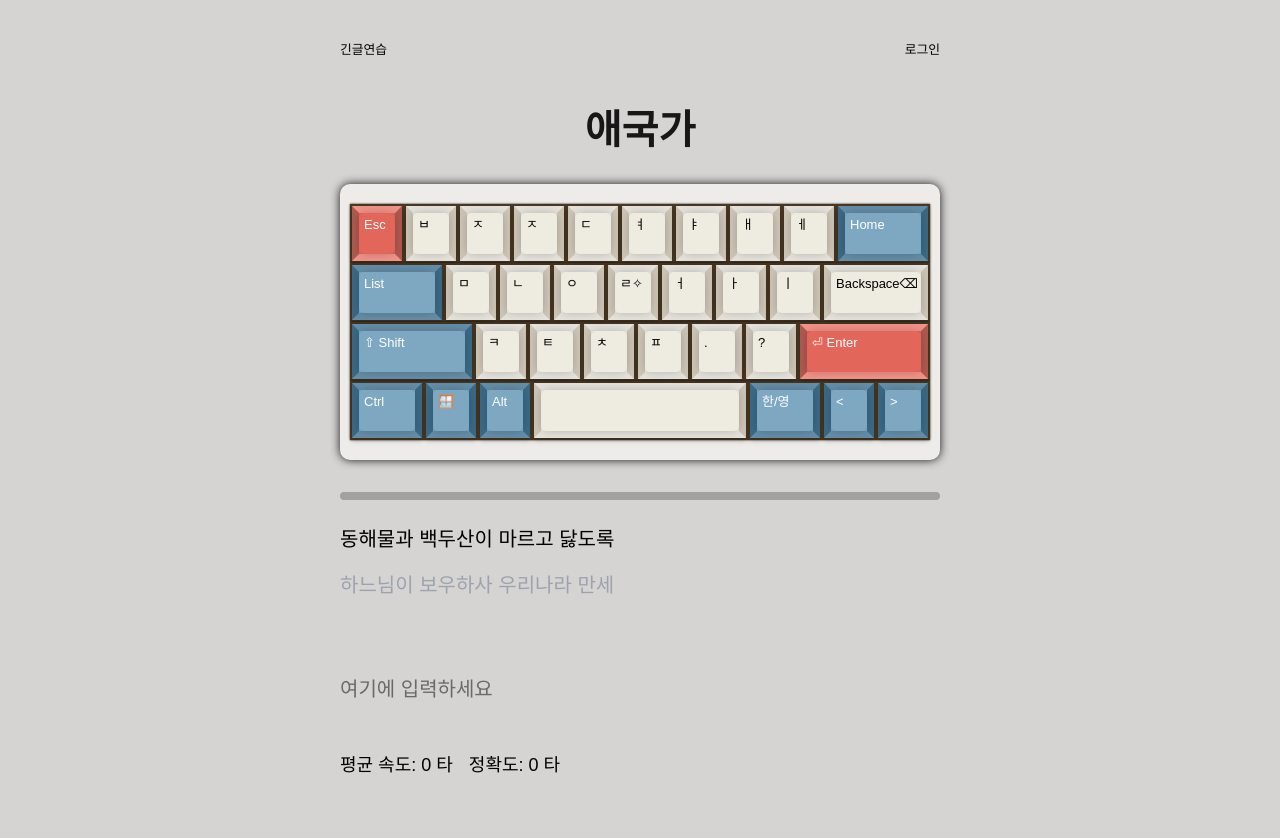
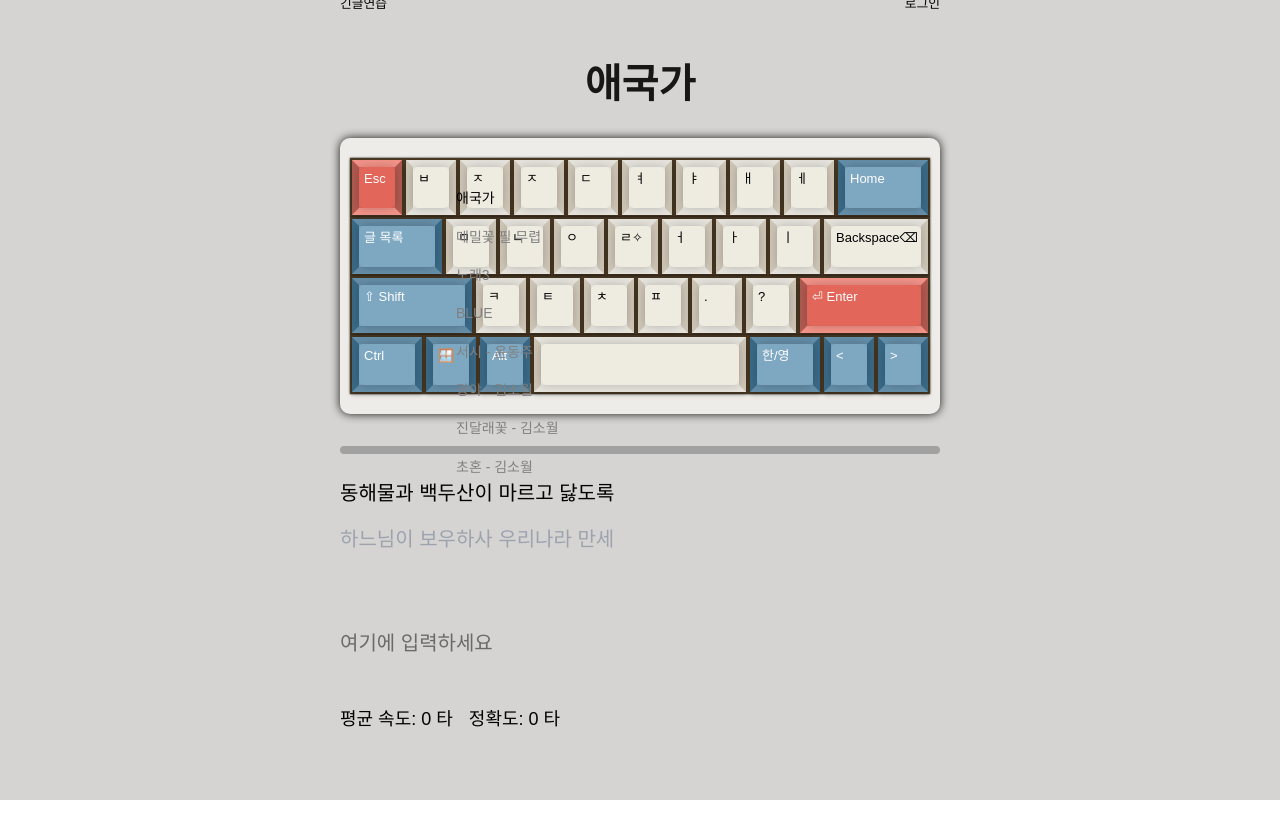
Before and after one commit to yuunha/TypingGame, a Next.js app in the folder typing_game_fe/: page /long in a window 1280 px wide. Shown: the top 838 px of the page. After the commit the page ends 800 px from the top, so only its background shows below. Built offline with nearby package versions, Linux system fonts and the light colour scheme.

Commit message:
✨[FE] feat: 사이드바 개선
- 사이드바 레이아웃 및 스크롤 문제 해결
- 사이드바 토글 변경

```diff
--- a/typing_game_fe/src/app/(typing)/long/page.tsx
+++ b/typing_game_fe/src/app/(typing)/long/page.tsx
@@ -17,18 +17,31 @@ const TypingPage: React.FC = () => {
     setUploadedFiles((prev) => [...prev, file]);
   };
 
+  const [isSidebarOpen, setIsSidebarOpen] = useState(true);
+  const toggleSidebar = () => setIsSidebarOpen(prev => !prev);
+
   return (
     <>
       <Box>
-        {/* <Sidebar
+      {isSidebarOpen && (
+        <SidebarWrapper>
+          <Sidebar
             lyricsList={lyricsList}
             uploadedFiles={uploadedFiles}
             selectedSong={selectedSong}
             onSelectSong={setSelectedSong}
             onUploadFile={handleUploadFile}
-          /> */}
-        <MainContent header="긴글연습" selectedSong={selectedSong} />
-      </Box>
+          />
+        </SidebarWrapper>
+      )}
+      <div>
+        <MainContent
+          header="긴글연습"
+          selectedSong={selectedSong}
+          onToggleSidebar={toggleSidebar}
+        />
+      </div>
+    </Box>
     </>
   );
 }
@@ -36,8 +49,17 @@ export default TypingPage;
 
 
 const Box = styled.div`
+  position: relative;
   display: flex;
-  flex-direction: column;
   justify-content: center;
   align-items: center;
+  height: 100vh;
+  width: 100vw;
+  overflow: hidden;
 `;
+
+const SidebarWrapper = styled.div`
+  position: absolute;
+  left: 0;
+  top: 0;
+`;
--- a/typing_game_fe/src/app/(typing)/short/page.tsx
+++ b/typing_game_fe/src/app/(typing)/short/page.tsx
@@ -1,43 +1,43 @@
-"use client";
-import React, { useState } from "react";
-import { buckwheatFlower } from "../../../data/buckwheatFlower"; // 여러 가사 목록 데이터
-import Sidebar from "../../_components/SideBar"
-import MainContent from "../../_components/MainContent"
+// "use client";
+// import React, { useState } from "react";
+// import { buckwheatFlower } from "../../../data/buckwheatFlower"; // 여러 가사 목록 데이터
+// import Sidebar from "../../_components/SideBar"
+// import MainContent from "../../_components/MainContent"
 
-import styled from "styled-components";
+// import styled from "styled-components";
 
-const TypingPage: React.FC = () => {
-  const [selectedSong, setSelectedSong] = useState(buckwheatFlower[0]);
-  const [uploadedFiles, setUploadedFiles] = useState<
-    { title: string; lyrics: string[] }[]
-  >([]);
+// const TypingPage: React.FC = () => {
+//   const [selectedSong, setSelectedSong] = useState(buckwheatFlower[0]);
+//   const [uploadedFiles, setUploadedFiles] = useState<
+//     { title: string; lyrics: string[] }[]
+//   >([]);
 
-  const handleUploadFile = (file: { title: string; lyrics: string[] }) => {
-    setUploadedFiles((prev) => [...prev, file]);
-  };
+//   const handleUploadFile = (file: { title: string; lyrics: string[] }) => {
+//     setUploadedFiles((prev) => [...prev, file]);
+//   };
 
-  return (
-    <>
-      <Box>
-        {/* <Sidebar
-            lyricsList={buckwheatFlower}
-            uploadedFiles={uploadedFiles}
-            selectedSong={selectedSong}
-            onSelectSong={setSelectedSong}
-            onUploadFile={handleUploadFile}
-          /> */}
-        <MainContent header="짧은 글 연습" selectedSong={selectedSong} />
-      </Box>
-    </>
-  );
-}
-export default TypingPage;
+//   return (
+//     <>
+//       <Box>
+//         {/* <Sidebar
+//             lyricsList={buckwheatFlower}
+//             uploadedFiles={uploadedFiles}
+//             selectedSong={selectedSong}
+//             onSelectSong={setSelectedSong}
+//             onUploadFile={handleUploadFile}
+//           /> */}
+//         <MainContent header="짧은 글 연습" selectedSong={selectedSong} />
+//       </Box>
+//     </>
+//   );
+// }
+// export default TypingPage;
 
 
 
-const Box = styled.div`
-  display: flex;
-  flex-direction: column;
-  justify-content: center;
-  align-items: center;
-`;
+// const Box = styled.div`
+//   display: flex;
+//   flex-direction: column;
+//   justify-content: center;
+//   align-items: center;
+// `;
--- a/typing_game_fe/src/app/(typing)/word/page.tsx
+++ b/typing_game_fe/src/app/(typing)/word/page.tsx
@@ -1,44 +1,44 @@
-"use client";
-import React, { useState } from "react";
-import { wordList } from "../../../data/word"; // 여러 가사 목록 데이터
-import Sidebar from "../../_components/SideBar"
-import MainContent from "../../_components/MainContent"
+// "use client";
+// import React, { useState } from "react";
+// import { wordList } from "../../../data/word"; // 여러 가사 목록 데이터
+// import Sidebar from "../../_components/SideBar"
+// import MainContent from "../../_components/MainContent"
 
-import styled from "styled-components";
+// import styled from "styled-components";
 
-const TypingPage: React.FC = () => {
-  const [selectedSong, setSelectedSong] = useState(wordList[0]);
-  const [uploadedFiles, setUploadedFiles] = useState<
-    { title: string; lyrics: string[] }[]
-  >([]);
+// const TypingPage: React.FC = () => {
+//   const [selectedSong, setSelectedSong] = useState(wordList[0]);
+//   const [uploadedFiles, setUploadedFiles] = useState<
+//     { title: string; lyrics: string[] }[]
+//   >([]);
 
-  const handleUploadFile = (file: { title: string; lyrics: string[] }) => {
-    setUploadedFiles((prev) => [...prev, file]);
-  };
+//   const handleUploadFile = (file: { title: string; lyrics: string[] }) => {
+//     setUploadedFiles((prev) => [...prev, file]);
+//   };
 
-  return (
-    <>
-      <Box>
-        {/* <Sidebar
-            lyricsList={wordList}
-            uploadedFiles={uploadedFiles}
-            selectedSong={selectedSong}
-            onSelectSong={setSelectedSong}
-            onUploadFile={handleUploadFile}
-          /> */}
-        <MainContent header="낱말 연습" selectedSong={selectedSong} />
+//   return (
+//     <>
+//       <Box>
+//         {/* <Sidebar
+//             lyricsList={wordList}
+//             uploadedFiles={uploadedFiles}
+//             selectedSong={selectedSong}
+//             onSelectSong={setSelectedSong}
+//             onUploadFile={handleUploadFile}
+//           /> */}
+//         <MainContent header="낱말 연습" selectedSong={selectedSong} />
 
-      </Box>
-    </>
-  );
-}
-export default TypingPage;
+//       </Box>
+//     </>
+//   );
+// }
+// export default TypingPage;
 
 
 
-const Box = styled.div`
-  display: flex;
-  flex-direction: column;
-  justify-content: center;
-  align-items: center;
-`;
+// const Box = styled.div`
+//   display: flex;
+//   flex-direction: column;
+//   justify-content: center;
+//   align-items: center;
+// `;
--- a/typing_game_fe/src/app/_components/MainContent.tsx
+++ b/typing_game_fe/src/app/_components/MainContent.tsx
@@ -9,11 +9,12 @@ interface MainContentProps {
   header: string;
   selectedSong: {
     title: string;
-    lyrics: string;
+    lyrics: string | string[];
   };
+  onToggleSidebar: () => void;
 }
 
-const MainContent: React.FC<MainContentProps> = ({ header, selectedSong }) => {
+const MainContent: React.FC<MainContentProps> = ({ header, selectedSong, onToggleSidebar}) => {
   console.log(header)
   return (
     <>
@@ -22,7 +23,7 @@ const MainContent: React.FC<MainContentProps> = ({ header, selectedSong }) => {
       <RightInfo>로그인</RightInfo>
     </Header>
     <Title>{selectedSong.title}</Title>
-    <Keyboard keys = {typingKeys}/>
+    <Keyboard keys = {typingKeys} onToggleSidebar={onToggleSidebar}/>
     <MainWrapper>
       <TypingGame lyrics={selectedSong.lyrics} />
     </MainWrapper>
--- a/typing_game_fe/src/app/_components/SideBar.tsx
+++ b/typing_game_fe/src/app/_components/SideBar.tsx
@@ -120,23 +120,17 @@ const Sidebar: React.FC<SidebarProps> = ({
   return (
   <Aside>
     <ContentWrapper>
-      <Widget
-        userName=""
-      />
-      <Heading>가사 목록</Heading>
-
-      <List>
+      <div className="list">
       {lyricsList.map((song, index) => (
-          <ListItem
+          <a
               key={`default-${index}`}
-            selected={selectedSong.title === song.title}
+              data-active={selectedSong.title === song.title}
               onClick={() => onSelectSong(song)}
           >
               {song.title}
-          </ListItem>
+          </a>
           ))}
-      </List>
-
+      </div>
       {uploadedFiles.length > 0 && (
       <>
         <SubHeading>내 파일</SubHeading>
@@ -153,9 +147,7 @@ const Sidebar: React.FC<SidebarProps> = ({
         </List>
       </>
       )}
-      </ContentWrapper>
-
-      {showUpload && (
+      {/* {showUpload && (
         <UploadBox>
           <FileLabel htmlFor="sidebar-file-input">
             {fileName ? `선택됨: ${fileName}` : 'TXT 파일 선택'}
@@ -191,7 +183,8 @@ const Sidebar: React.FC<SidebarProps> = ({
       )}
       <UploadToggleBtn onClick={() => setShowUpload(s => !s)}>
         {showUpload ? '-' : '+'}
-      </UploadToggleBtn>
+      </UploadToggleBtn> */}
+    </ContentWrapper>
   </Aside>
   );
 };
@@ -200,26 +193,59 @@ const Sidebar: React.FC<SidebarProps> = ({
 export default Sidebar;
 
 
-
 const Aside = styled.aside`
-  width: 16rem;
-  height: 43rem;
-  min-width: 16rem;
-  padding: 1.7rem;
-  background-color: rgba(255, 255, 255, 0.2);
-  backdrop-filter: blur(2px);
-  border-radius: 20px 0 0 20px;
-  color: white;
-
-  display: flex;
-  flex-direction: column;
-  justify-content: space-between; // 추가됨
+  width: 13rem;
+  min-width: 13rem;
+  left :440px;
+  top: 177px;
+  position:relative;
+  height :100px;
 `;
 
 const ContentWrapper = styled.div`
-  flex: 1;
-  overflow-y: auto;
-`;
+  .list {
+    display: flex;
+    overflow: scroll;
+    height:300px;
+
+    scrollbar-width: none;
+    -ms-overflow-style: none;
+
+    @media (min-width: 1024px) {
+      display: block;
+    }
+
+    a {
+      display: block;
+      padding: 0.45rem;
+      padding-left: 1rem;
+      padding-right: 1rem;
+      margin-top: 0.25rem;
+      margin-bottom: 0.25rem;
+      border-radius: 0.3rem;
+      font-size: 0.875rem;
+      line-height: 1.25rem;
+      color: grey;
+      flex-shrink: 0;
+      cursor: pointer;
+
+      &:hover {
+        // background-color: #ededed;
+        color: var(--color-correct);
+      }
+      &[data-active="true"] {
+        color: black;
+        // background-color: #ededed;
+
+        :hover {
+          background-color: #ededed;
+        }
+      }
+    }
+  }
+`
+
+
 
 const Heading = styled.h2`
   font-size: 1.25rem;
--- a/typing_game_fe/src/app/_components/TypingGame.tsx
+++ b/typing_game_fe/src/app/_components/TypingGame.tsx
@@ -231,7 +231,7 @@ const Wrapper = styled.div`
   flex-direction: column;
   align-items: center;
   margin-top: 2rem;
-  height : 500px;
+  height : 400px;
   min-width: 600px;
 `;
 
--- a/typing_game_fe/src/app/_components/keyboard/typingKeys.tsx
+++ b/typing_game_fe/src/app/_components/keyboard/typingKeys.tsx
@@ -12,7 +12,7 @@ const typingKeys = [
       { code: "Home", label: "Home", color: 'blue', widthLevel: 2, href: '/' },
     ],
     [
-      { code: "CapsLock", label: "List", color: 'blue', widthLevel: 2 },
+      { code: "CapsLock", label: "글 목록", color: 'blue', widthLevel: 2 },
       { code: "KeyA", label: "ㅁ" },
       { code: "KeyS", label: "ㄴ" },
       { code: "KeyD", label: "ㅇ" },
--- a/typing_game_fe/src/app/page.tsx
+++ b/typing_game_fe/src/app/page.tsx
@@ -1,6 +1,6 @@
 'use client';
 
-import React, { useEffect } from "react";
+import React, { useEffect, useState } from "react";
 import styled from "styled-components";
 import '../app/globals.css';
 
@@ -8,7 +8,9 @@ import Keyboard from './_components/Keyboard';
 import keys from './_components/keyboard/keys'
 
 export default function Home() {
+  const [isSidebarOpen, setIsSidebarOpen] = useState(false);
+  const toggleSidebar = () => setIsSidebarOpen(prev => !prev);
 return (
-    <Keyboard keys = {keys}/>
+    <Keyboard keys = {keys} onToggleSidebar={toggleSidebar}/>
   );
 };
--- a/typing_game_fe/src/data/lyricsList.ts
+++ b/typing_game_fe/src/data/lyricsList.ts
@@ -45,5 +45,26 @@ export const lyricsList = [
         "Whoa-oh-oh-oh, touch the clouds",
         "별이 빛나는 밤의 색으로 와 줘",
         "(Go) 예뻐, 우리잖아",
-        ]}
+        ]},
+        { title: "서시 - 윤동주", lyrics: ["줄1", "줄2", "줄3"] },
+  { title: "광야 - 김소월", lyrics: ["줄1", "줄2", "줄3"] },
+  { title: "진달래꽃 - 김소월", lyrics: ["줄1", "줄2", "줄3"] },
+  { title: "초혼 - 김소월", lyrics: ["줄1", "줄2", "줄3"] },
+  { title: "님의 침묵 - 한용운", lyrics: ["줄1", "줄2", "줄3"] },
+  { title: "청산별곡", lyrics: ["줄1", "줄2", "줄3"] },
+  { title: "독립선언서", lyrics: ["줄1", "줄2", "줄3"] },
+  { title: "낙화유수 - 정지용", lyrics: ["줄1", "줄2", "줄3"] },
+  { title: "산유화 - 김영랑", lyrics: ["줄1", "줄2", "줄3"] },
+  { title: "서시 - 윤동주", lyrics: ["줄1", "줄2", "줄3"] },
+  { title: "오감도 - 이상", lyrics: ["줄1", "줄2", "줄3"] },
+  { title: "국화옆에서 - 백석", lyrics: ["줄1", "줄2", "줄3"] },
+  { title: "돌다리 - 김영랑", lyrics: ["줄1", "줄2", "줄3"] },
+  { title: "바위 - 백석", lyrics: ["줄1", "줄2", "줄3"] },
+  { title: "풀 - 박목월", lyrics: ["줄1", "줄2", "줄3"] },
+  { title: "그리움 - 윤동주", lyrics: ["줄1", "줄2", "줄3"] },
+  { title: "행복 - 김소월", lyrics: ["줄1", "줄2", "줄3"] },
+  { title: "여승 - 김영랑", lyrics: ["줄1", "줄2", "줄3"] },
+  { title: "별 헤는 밤 - 윤동주", lyrics: ["줄1", "줄2", "줄3"] },
+  { title: "가을 - 김광섭", lyrics: ["줄1", "줄2", "줄3"] },
+
   ];
```
Also changed, not shown: typing_game_fe/src/app/_components/Keyboard.tsx (+8 -1 lines). Lines whose indentation alone changed are shown as unchanged.
